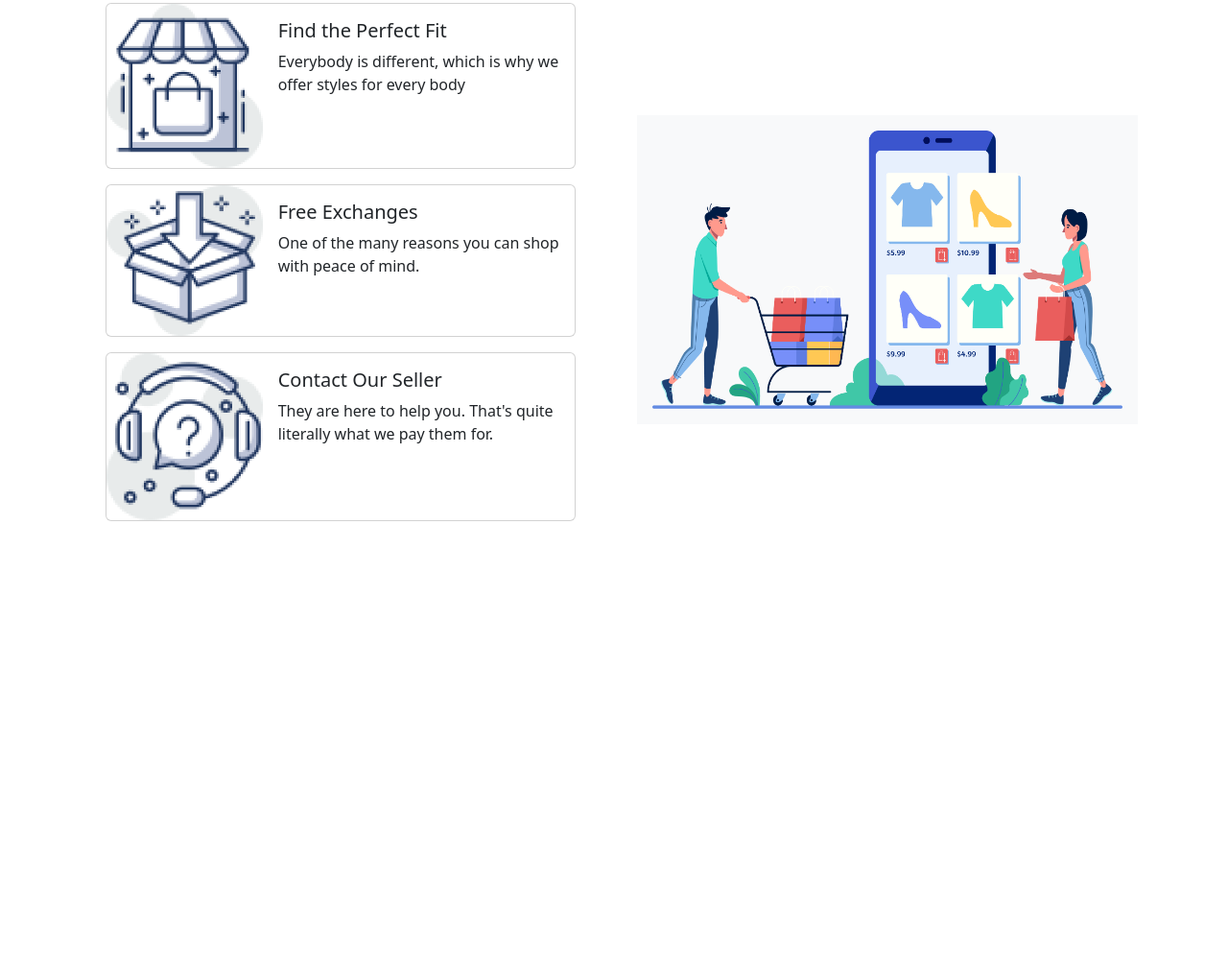
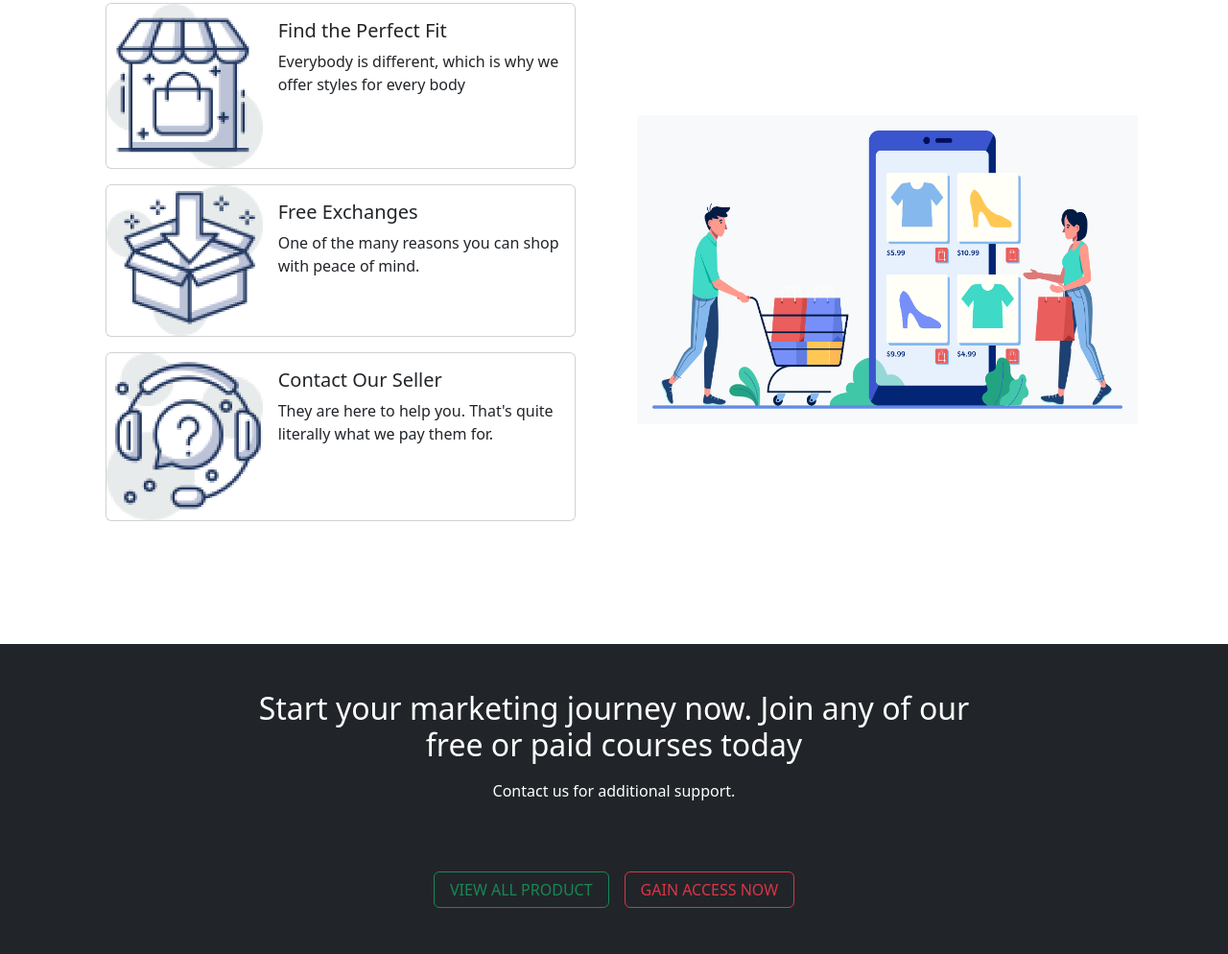
Before and after one commit to songramshrabonm1/nike-reacts, a plain HTML site: page index.html in a window 1280 px wide. Shown: the part 2486-3480 px from the top of the page at 96% size. Before the commit the page ends 3157 px from the top, so only its background shows below. Drawn offline with nearby package versions, Linux system fonts and the light colour scheme.

Commit message:
footer-section

```diff
--- a/index.html
+++ b/index.html
@@ -267,6 +267,15 @@
                 <!-- ...........Subscriber section End................ -->
         </main>
 
+        <footer class="container-fluid bg-dark ">
+            <h2 class="text-center text-white pt-5">Start your marketing journey now. Join any of our <br> free or paid courses today</h2>
+            <p class="text-white text-center py-2">Contact us for additional support.</p>
+            <div class="button d-flex justify-content-center align-items-center py-5">
+                <button type="button" class="btn btn-outline-success mx-2 px-3">VIEW ALL PRODUCT</button>
+                <button type="button" class="btn btn-outline-danger mx-2 px-3">GAIN ACCESS NOW </button>
+            </div>
+        </footer>
+
             <!--............script js added......................  -->
         <script src="https://cdn.jsdelivr.net/npm/bootstrap@5.2.1/dist/js/bootstrap.bundle.min.js"></script>
             <!--............script js added......................  -->
```
